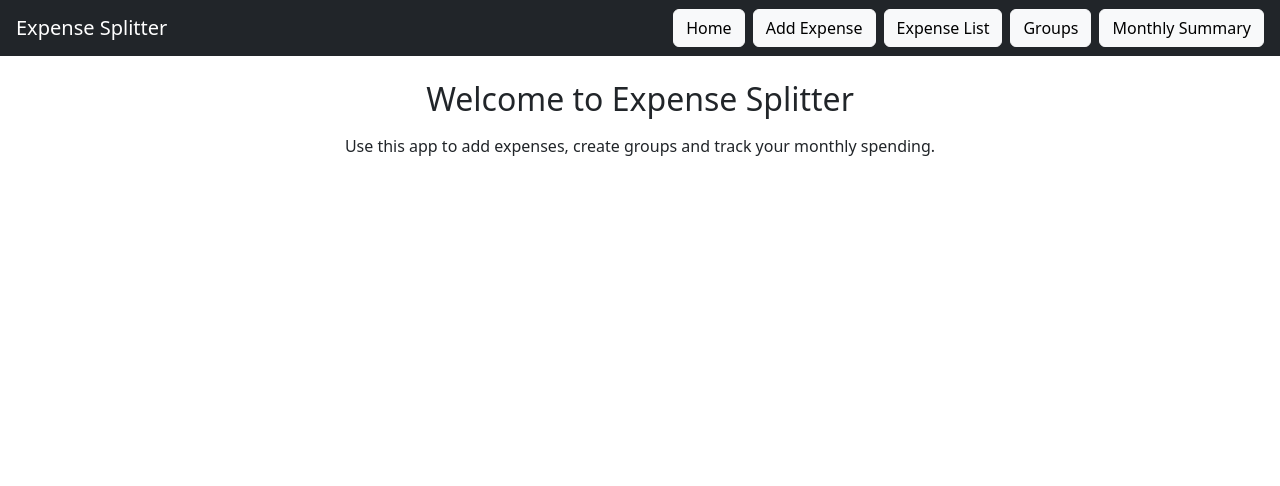
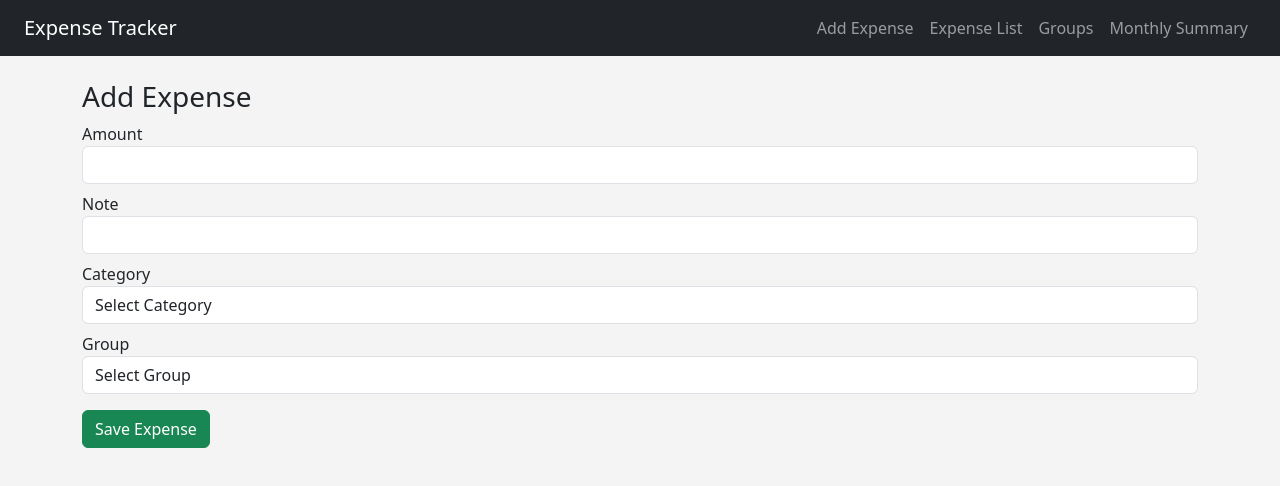
Before and after one commit to vishalrathore05/Split-expence-management, a React (Create React App) app: page /add-expense in a window 1280 px wide. Shown: the top 486 px of the page. Built offline with nearby package versions, Linux system fonts and the light colour scheme.

Commit message:
update the add expence lists page

```diff
--- a/package.json
+++ b/package.json
@@ -3,6 +3,7 @@
   "version": "0.1.0",
   "private": true,
   "dependencies": {
+    "@popperjs/core": "^2.11.8",
     "@testing-library/dom": "^10.4.1",
     "@testing-library/jest-dom": "^6.9.1",
     "@testing-library/react": "^16.3.0",
@@ -10,6 +11,7 @@
     "bootstrap": "^5.3.8",
     "react": "^19.2.0",
     "react-dom": "^19.2.0",
+    "react-router-dom": "^7.9.6",
     "react-scripts": "5.0.1",
     "web-vitals": "^2.1.4"
   },
--- a/src/App.js
+++ b/src/App.js
@@ -1,7 +1,7 @@
-// its(useState) gives us to change and store the data instide the component
-// So useState is React’s way of saying:
-// “Keep this value safe. If it changes, update the screen.
-import { useState } from "react";
+// App.js
+// React Router lets us create multiple pages in a SPA
+import { BrowserRouter as Router, Routes, Route } from "react-router-dom";
+
 import Navbar from "./components/Navbar";
 import Home from "./components/Home";
 import AddExpense from "./components/AddExpense";
@@ -10,23 +10,22 @@ import Groups from "./components/Groups";
 import MonthlySummary from "./components/MonthlySummary";
 
 function App() {
-  const [page, setPage] = useState("home");
-  //page = store the current page
-  //setPage = function usedtochange the page
-  //if page home the show home page
-
   return (
-    <div>
-      <Navbar setPage={setPage} />
+    <Router>
+      <Navbar />
 
       <div className="container mt-4">
-        {page === "home" && <Home />}
-        {page === "add-expense" && <AddExpense />}
-        {page === "expense-list" && <ExpenseList />}
-        {page === "groups" && <Groups />}
-        {page === "monthly-summary" && <MonthlySummary />}
+        <Routes>
+          {/* Each Route loads a component based on URL */}
+          <Route path="/" element={<Home />} />
+          <Route path="/add-expense" element={<AddExpense />} />
+          <Route path="/expense-list" element={<ExpenseList />} />
+          <Route path="/groups" element={<Groups />} />
+          <Route path="/monthly-summary" element={<MonthlySummary />} />
+        </Routes>
       </div>
-    </div>
+    </Router>
   );
 }
+
 export default App;
--- a/src/components/AddExpense.js
+++ b/src/components/AddExpense.js
@@ -1,19 +1,61 @@
-import { useState } from "react";
+import { useState, useEffect } from "react";
 
 function AddExpense() {
+    //store each data in this fields
   const [amount, setAmount] = useState("");
   const [note, setNote] = useState("");
   const [category, setCategory] = useState("");
   const [group, setGroup] = useState("");
-  const [categories, setCategories] = useState(["Food", "Travel", "Shopping"]);
-  const [groups] = useState(["Friends", "Office", "Family"]);
 
+  //here using the array to display the data on the dropdown
+  const [categories, setCategories] = useState([]);
+  const [groups, setGroups] = useState([]);
+
+  // Load categories and groups on first load
+  useEffect(() => {
+    const savedCategories = JSON.parse(localStorage.getItem("categories"));
+    const savedGroups = JSON.parse(localStorage.getItem("groups")) || [];
+
+    // If categories DON'T exist, create default ones
+    if (!savedCategories) {
+      const defaultCategories = ["Food", "Travel", "Shopping"];
+      localStorage.setItem("categories", JSON.stringify(defaultCategories));
+      setCategories(defaultCategories);
+    } else {
+      setCategories(savedCategories);
+    }
+
+    setGroups(savedGroups);
+  }, []);
+
+  // Save expense to localStorage
   const addExpense = () => {
-    if (!amount || !category) return;
-    alert("Expense added (dummy only for now)");
+    if (!amount || !category) {
+      alert("Amount + Category required");
+      return;
+    }
+    //packing all the values the user entered into one object.
+    const newExpense = {
+      amount, note, category, group, date: new Date().toISOString(),
+    };
+
+    //here are are going to find old expence
+    //and then push new expence into this
+    // so the expense list will look like this
+    // ...old exp 1
+    // ...old exp 2
+    // new exp
+    const oldExpenses = JSON.parse(localStorage.getItem("expenses")) || [];
+    oldExpenses.push(newExpense);
+
+    localStorage.setItem("expenses", JSON.stringify(oldExpenses));
+
+    alert("Expense saved!");
+    //reset input fields
     setAmount("");
     setNote("");
     setCategory("");
+    setGroup("");
   };
 
   return (
--- a/src/components/ExpenseList.js
+++ b/src/components/ExpenseList.js
@@ -1,8 +1,36 @@
+import { useState, useEffect } from "react";
+
 function ExpenseList() {
+  const [expenses, setExpenses] = useState([]);
+
+  useEffect(() => {
+    const saved = localStorage.getItem("expenses");
+    if (saved) {
+      setExpenses(JSON.parse(saved));
+    }
+  }, []);
+
   return (
     <div>
       <h3>Expense List</h3>
-        <p>No real data yet. We will add JSON storage later.</p>
+
+      {expenses.length === 0 && <p>No expenses added yet.</p>}
+
+      <ul className="list-group">
+        {expenses.map((e, i) => (
+          <li key={i} className="list-group-item">
+            <strong>Note: {e.note || "No note"}</strong>
+            <br />
+            Amount: ₹{e.amount}
+            <br />
+            Category: {e.category}
+            <br />
+            Group: {e.group || "None"}
+            <br />
+            Date: {new Date(e.date).toLocaleString()}
+          </li>
+        ))}
+      </ul>
     </div>
   );
 }
--- a/src/components/Groups.js
+++ b/src/components/Groups.js
@@ -1,24 +1,34 @@
-import { useState } from "react";
+import { useState, useEffect } from "react";
 
 function Groups() {
   const [groups, setGroups] = useState([]);
-  //groups = store all groups
   const [groupName, setGroupName] = useState("");
-    //store individal group name when we are going to create
-    //use can see we have use useStae becasue every time user addd group that time needs to update the screen so as discussed on change or store we will use useState there
+
+  // Load groups from localStorage when page first opens
+  useEffect(() => {
+    const savedGroups = localStorage.getItem("groups");
+    if (savedGroups) {
+      setGroups(JSON.parse(savedGroups));
+    }
+  }, []);
+
+  // Save groups to localStorage whenever groups change
+  useEffect(() => {
+    localStorage.setItem("groups", JSON.stringify(groups));
+  }, [groups]);
 
   const addGroup = () => {
     if (!groupName.trim()) return;
+
     setGroups([...groups, groupName]);
-    //here we use spread operators (...groups)
     setGroupName("");
-    //this is not tricky here we are just clear the input boxxxxx
   };
 
   return (
     <div>
       <h3>Groups</h3>
 
+      {/* Input box */}
       <input
         className="form-control mb-2"
         placeholder="Enter group name"
@@ -26,10 +36,12 @@ function Groups() {
         onChange={(e) => setGroupName(e.target.value)}
       />
 
+      {/* Add button */}
       <button className="btn btn-primary mb-3" onClick={addGroup}>
         Add Group
       </button>
 
+      {/* Group list */}
       <ul className="list-group">
         {groups.map((g, i) => (
           <li key={i} className="list-group-item">{g}</li>
--- a/src/components/Navbar.js
+++ b/src/components/Navbar.js
@@ -1,27 +1,28 @@
-function Navbar({ setPage }) {
-    return (
-      <nav className="navbar navbar-dark bg-dark px-3">
-        <span className="navbar-brand">Expense Splitter</span>
+import { Link } from "react-router-dom";
 
-        <div>
-          <button className="btn btn-light me-2" onClick={() => setPage("home")}>
-            Home
-          </button>
-          <button className="btn btn-light me-2" onClick={() => setPage("add-expense")}>
-            Add Expense
-          </button>
-          <button className="btn btn-light me-2" onClick={() => setPage("expense-list")}>
-            Expense List
-          </button>
-          <button className="btn btn-light me-2" onClick={() => setPage("groups")}>
-            Groups
-          </button>
-          <button className="btn btn-light" onClick={() => setPage("monthly-summary")}>
-            Monthly Summary
-          </button>
-        </div>
-      </nav>
-    );
-  }
+function Navbar() {
+  return (
+    <nav className="navbar navbar-dark bg-dark px-4">
+      <Link className="navbar-brand" to="/">
+        Expense Tracker
+      </Link>
 
-  export default Navbar;
+      <ul className="navbar-nav flex-row ms-auto">
+        <li className="nav-item mx-2">
+          <Link className="nav-link" to="/add-expense">Add Expense</Link>
+        </li>
+        <li className="nav-item mx-2">
+          <Link className="nav-link" to="/expense-list">Expense List</Link>
+        </li>
+        <li className="nav-item mx-2">
+          <Link className="nav-link" to="/groups">Groups</Link>
+        </li>
+        <li className="nav-item mx-2">
+          <Link className="nav-link" to="/monthly-summary">Monthly Summary</Link>
+        </li>
+      </ul>
+    </nav>
+  );
+}
+
+export default Navbar;
```
Also changed, not shown: src/index.js (+28 -12 lines), 1 other file (tests, documents, lock files or other folders). Lines whose indentation alone changed are shown as unchanged.
